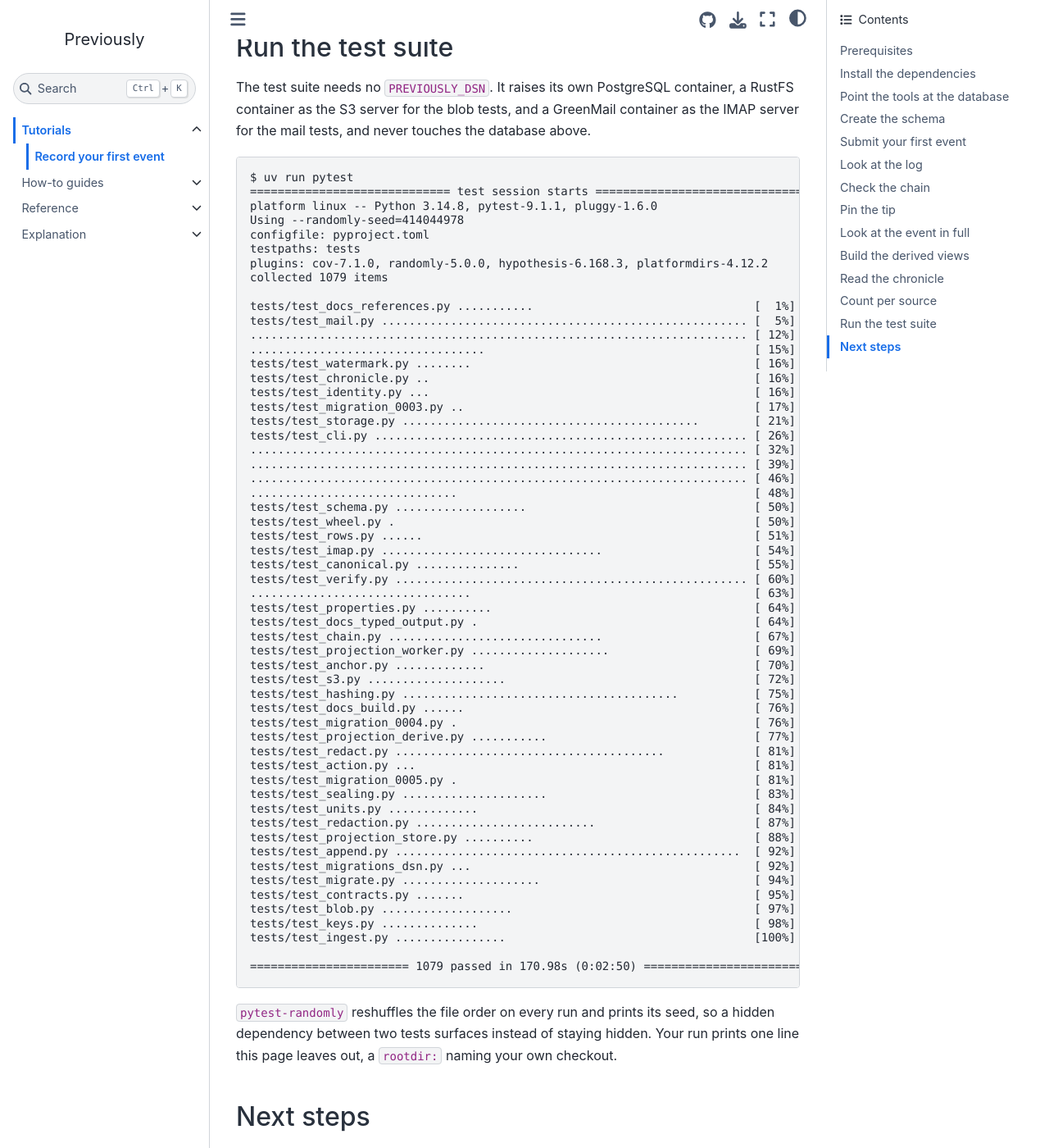
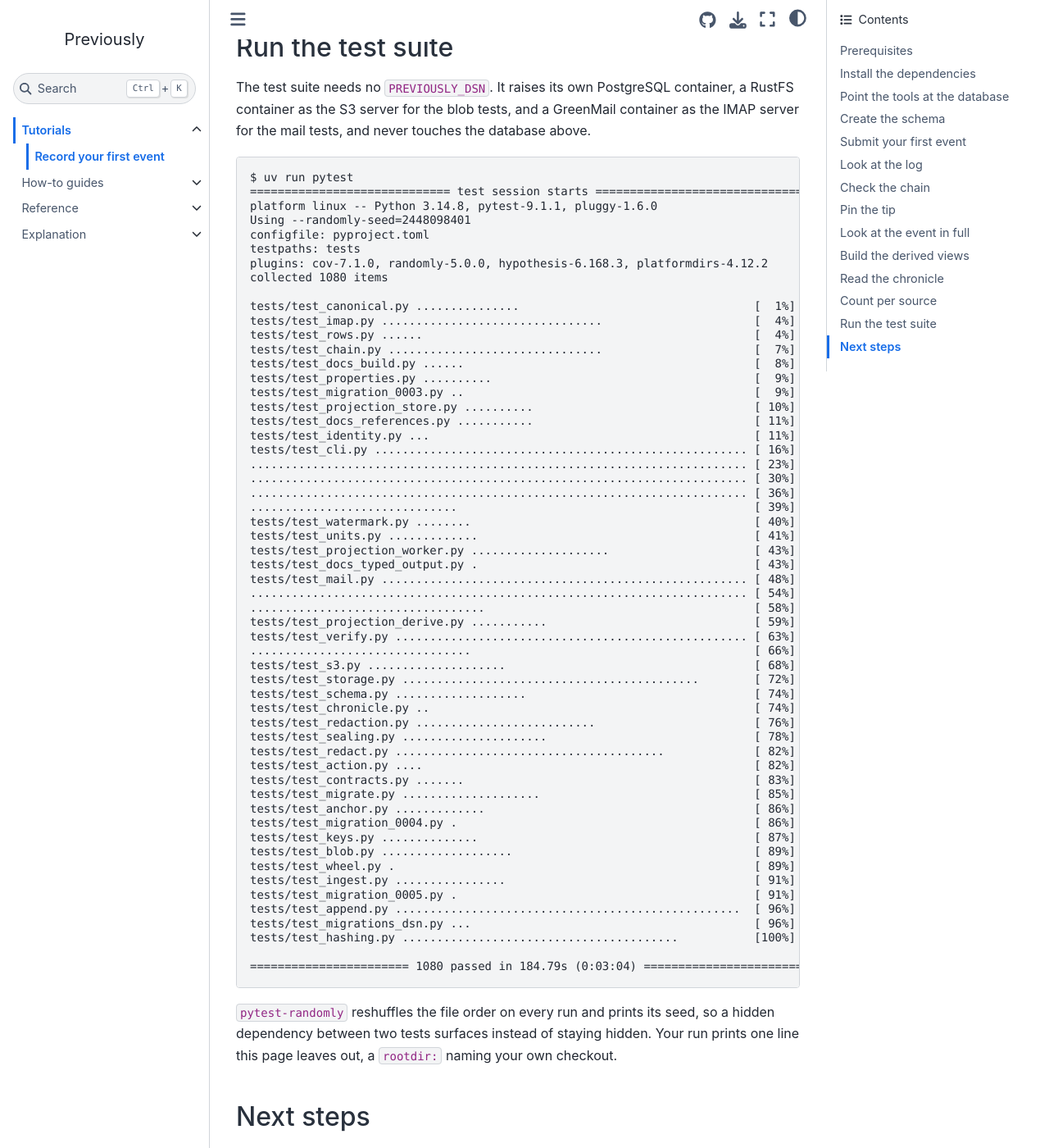
Before and after one commit to jensens/previously, a Sphinx documentation site: the page built from docs/tutorials/record-your-first-event.md, in a window 1280 px wide and 1400 px high, scrolled down 4762 px. Shown: the whole window at 82% size. Built offline with Sphinx 7.4.7 and the Sphinx Book theme 1.1.4, drawn with Linux system fonts in a browser that asks for light colours.

Commit message:
actions: document the unknown-action finding, retype the test block, fix review findings
Assisted-By: Claude Sonnet 5.5 <noreply@anthropic.com>

````diff
--- a/docs/tutorials/record-your-first-event.md
+++ b/docs/tutorials/record-your-first-event.md
@@ -193,59 +193,59 @@ It raises its own PostgreSQL container, a RustFS container as the S3 server for
 $ uv run pytest
 ============================= test session starts ==============================
 platform linux -- Python 3.14.8, pytest-9.1.1, pluggy-1.6.0
-Using --randomly-seed=414044978
+Using --randomly-seed=2448098401
 configfile: pyproject.toml
 testpaths: tests
 plugins: cov-7.1.0, randomly-5.0.0, hypothesis-6.168.3, platformdirs-4.12.2
-collected 1079 items
+collected 1080 items
 
-tests/test_docs_references.py ...........                                [  1%]
-tests/test_mail.py ..................................................... [  5%]
-........................................................................ [ 12%]
-..................................                                       [ 15%]
-tests/test_watermark.py ........                                         [ 16%]
-tests/test_chronicle.py ..                                               [ 16%]
-tests/test_identity.py ...                                               [ 16%]
-tests/test_migration_0003.py ..                                          [ 17%]
-tests/test_storage.py ...........................................        [ 21%]
-tests/test_cli.py ...................................................... [ 26%]
-........................................................................ [ 32%]
-........................................................................ [ 39%]
-........................................................................ [ 46%]
-..............................                                           [ 48%]
-tests/test_schema.py ...................                                 [ 50%]
-tests/test_wheel.py .                                                    [ 50%]
-tests/test_rows.py ......                                                [ 51%]
-tests/test_imap.py ................................                      [ 54%]
-tests/test_canonical.py ...............                                  [ 55%]
-tests/test_verify.py ................................................... [ 60%]
-................................                                         [ 63%]
-tests/test_properties.py ..........                                      [ 64%]
-tests/test_docs_typed_output.py .                                        [ 64%]
-tests/test_chain.py ...............................                      [ 67%]
-tests/test_projection_worker.py ....................                     [ 69%]
-tests/test_anchor.py .............                                       [ 70%]
-tests/test_s3.py ....................                                    [ 72%]
-tests/test_hashing.py ........................................           [ 75%]
-tests/test_docs_build.py ......                                          [ 76%]
-tests/test_migration_0004.py .                                           [ 76%]
-tests/test_projection_derive.py ...........                              [ 77%]
-tests/test_redact.py .......................................             [ 81%]
-tests/test_action.py ...                                                 [ 81%]
-tests/test_migration_0005.py .                                           [ 81%]
-tests/test_sealing.py .....................                              [ 83%]
-tests/test_units.py .............                                        [ 84%]
-tests/test_redaction.py ..........................                       [ 87%]
-tests/test_projection_store.py ..........                                [ 88%]
-tests/test_append.py ..................................................  [ 92%]
-tests/test_migrations_dsn.py ...                                         [ 92%]
-tests/test_migrate.py ....................                               [ 94%]
-tests/test_contracts.py .......                                          [ 95%]
-tests/test_blob.py ...................                                   [ 97%]
-tests/test_keys.py ..............                                        [ 98%]
-tests/test_ingest.py ................                                    [100%]
+tests/test_canonical.py ...............                                  [  1%]
+tests/test_imap.py ................................                      [  4%]
+tests/test_rows.py ......                                                [  4%]
+tests/test_chain.py ...............................                      [  7%]
+tests/test_docs_build.py ......                                          [  8%]
+tests/test_properties.py ..........                                      [  9%]
+tests/test_migration_0003.py ..                                          [  9%]
+tests/test_projection_store.py ..........                                [ 10%]
+tests/test_docs_references.py ...........                                [ 11%]
+tests/test_identity.py ...                                               [ 11%]
+tests/test_cli.py ...................................................... [ 16%]
+........................................................................ [ 23%]
+........................................................................ [ 30%]
+........................................................................ [ 36%]
+..............................                                           [ 39%]
+tests/test_watermark.py ........                                         [ 40%]
+tests/test_units.py .............                                        [ 41%]
+tests/test_projection_worker.py ....................                     [ 43%]
+tests/test_docs_typed_output.py .                                        [ 43%]
+tests/test_mail.py ..................................................... [ 48%]
+........................................................................ [ 54%]
+..................................                                       [ 58%]
+tests/test_projection_derive.py ...........                              [ 59%]
+tests/test_verify.py ................................................... [ 63%]
+................................                                         [ 66%]
+tests/test_s3.py ....................                                    [ 68%]
+tests/test_storage.py ...........................................        [ 72%]
+tests/test_schema.py ...................                                 [ 74%]
+tests/test_chronicle.py ..                                               [ 74%]
+tests/test_redaction.py ..........................                       [ 76%]
+tests/test_sealing.py .....................                              [ 78%]
+tests/test_redact.py .......................................             [ 82%]
+tests/test_action.py ....                                                [ 82%]
+tests/test_contracts.py .......                                          [ 83%]
+tests/test_migrate.py ....................                               [ 85%]
+tests/test_anchor.py .............                                       [ 86%]
+tests/test_migration_0004.py .                                           [ 86%]
+tests/test_keys.py ..............                                        [ 87%]
+tests/test_blob.py ...................                                   [ 89%]
+tests/test_wheel.py .                                                    [ 89%]
+tests/test_ingest.py ................                                    [ 91%]
+tests/test_migration_0005.py .                                           [ 91%]
+tests/test_append.py ..................................................  [ 96%]
+tests/test_migrations_dsn.py ...                                         [ 96%]
+tests/test_hashing.py ........................................           [100%]
 
-======================= 1079 passed in 170.98s (0:02:50) =======================
+======================= 1080 passed in 184.79s (0:03:04) =======================
 ```
 
 `pytest-randomly` reshuffles the file order on every run and prints its seed, so a hidden dependency between two tests surfaces instead of staying hidden.
````
Also changed, not shown: docs/how-to/rebuild-a-projection.md (+2 -2 lines), docs/reference/cli.md (+3 -1 lines), 3 other files.
